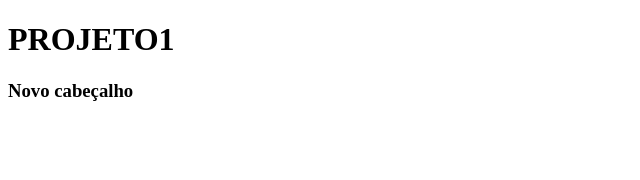
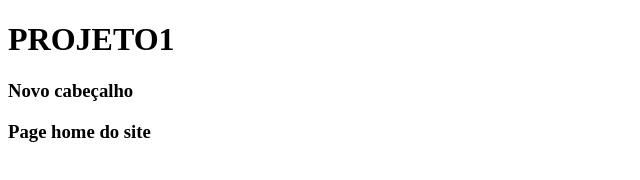
Before and after one commit to albpedmul/curso_github, a plain HTML site: page index.html in a window 1280 px wide. Shown: the whole page, without its empty margins (0-640 px from the left). Drawn offline with Linux system fonts and the light colour scheme.

Commit message:
Criando descricao da pagina home

```diff
--- a/index.html
+++ b/index.html
@@ -9,5 +9,7 @@
 <body>
     <h1>PROJETO1</h1>
     <h3>Novo cabeçalho</h3>
+
+    <h3>Page home do site</h3>
 </body>
 </html>
```
